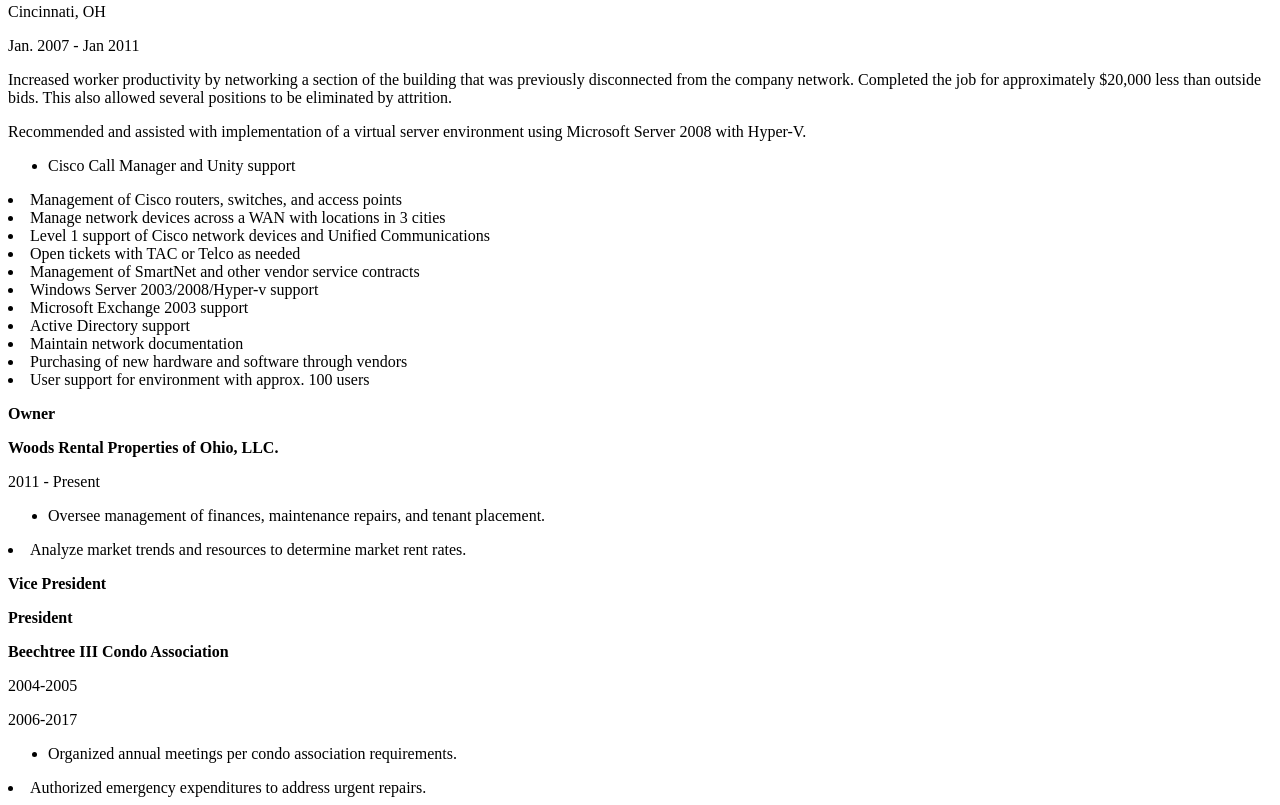
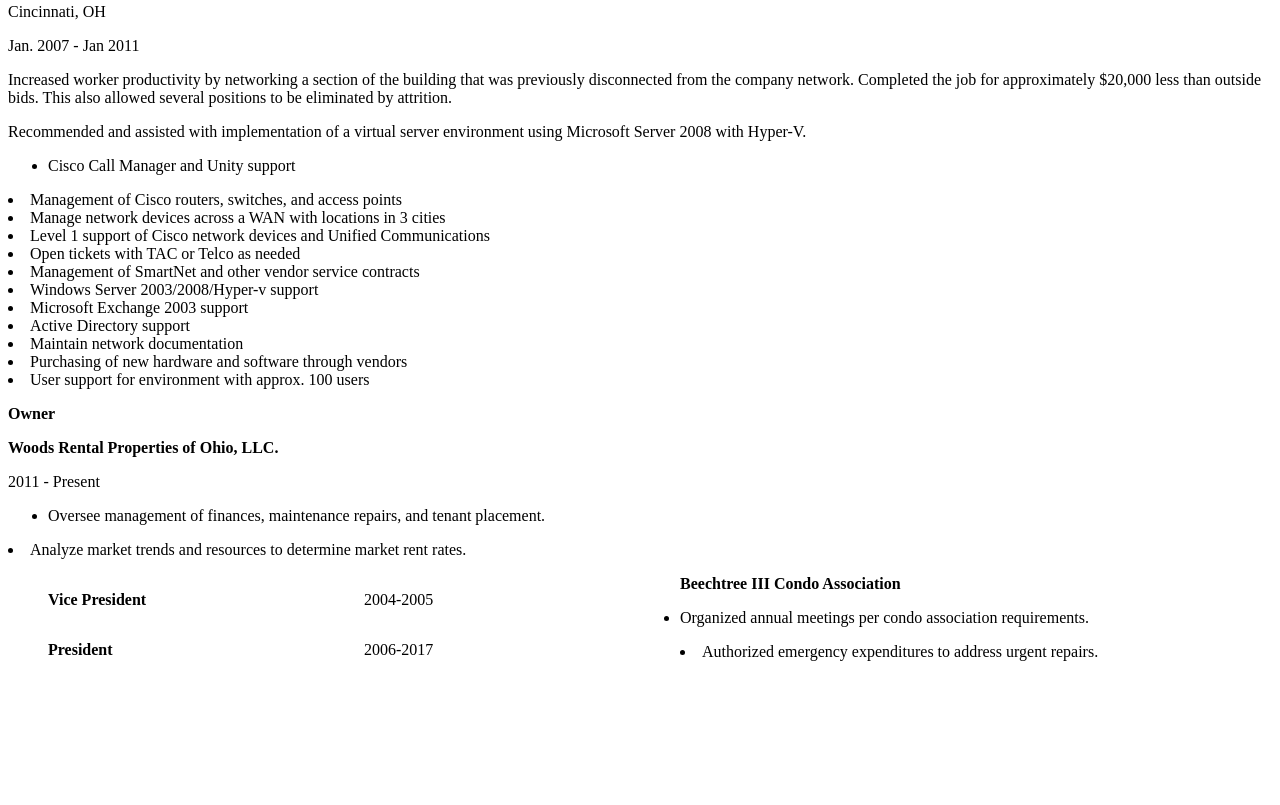
Before and after one commit to Brian-Woods/Brian-Woods, a plain HTML site: page index2.html in a window 1280 px wide. Shown: the part 1155-1960 px from the top of the page. After the commit the page ends 1846 px from the top, so only its background shows below. Drawn offline with Linux system fonts and the light colour scheme.

Commit message:
Update index2.html

```diff
--- a/index2.html
+++ b/index2.html
@@ -97,12 +97,16 @@
 <li>Analyze market trends and resources to determine market rent rates.</li>
 </ul>
 
-<p><b>Vice President</b></p>
-<p><b>President</b></p>
+<ul class="twocolumns"style="display: inline-block;float: left; list-style: outside none none; width: 50%;">
+  <li><p><b>Vice President</b></p></li>
+  <li><p>2004-2005</p></li>
+  <li><p><b>President</b></p>
+  </li> <li><p>2006-2017</p></li>
+</ul>
 <p><b>Beechtree III Condo Association</b></p>
 
-<p>2004-2005</p>
-<p>2006-2017</p>
+
+
 
 <ul class="onecolumn"><li>Organized annual meetings per condo association requirements.</li></ul>
 <li>Authorized emergency expenditures to address urgent repairs.</li></ul>
```
